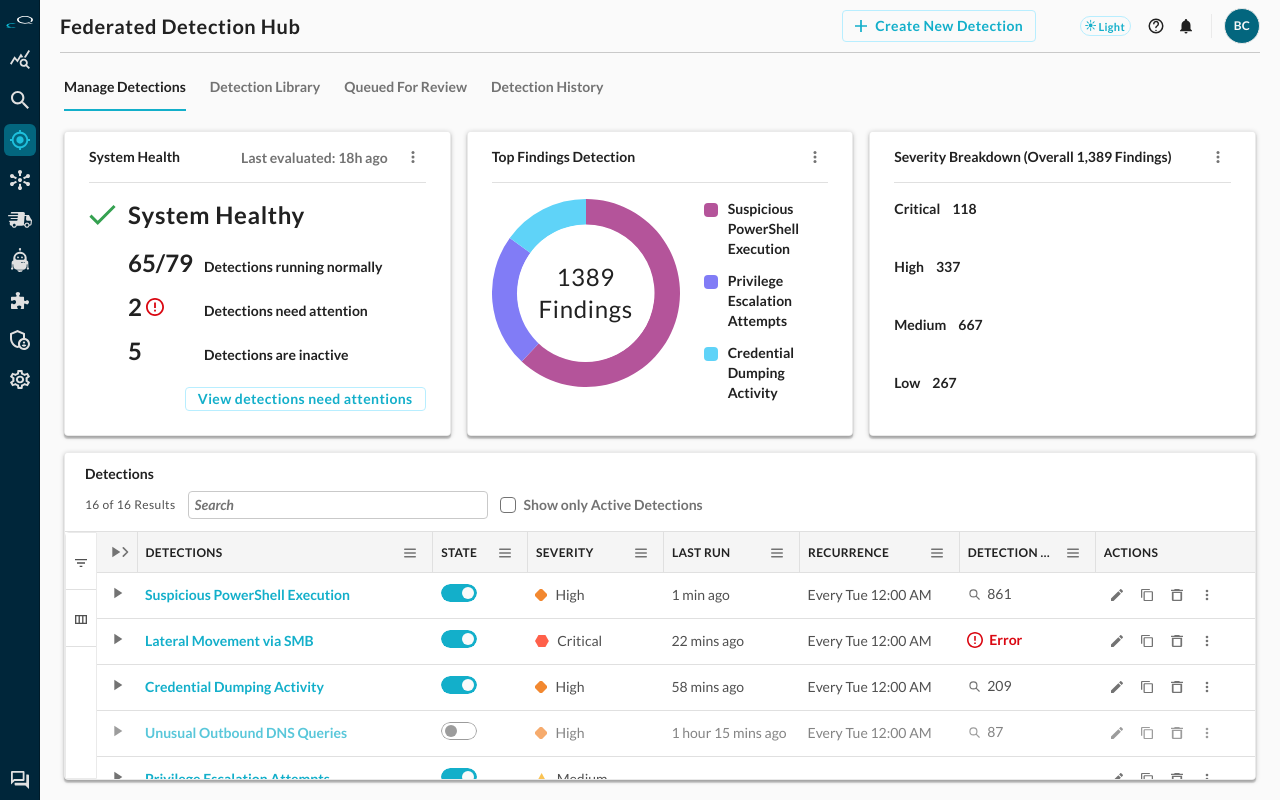
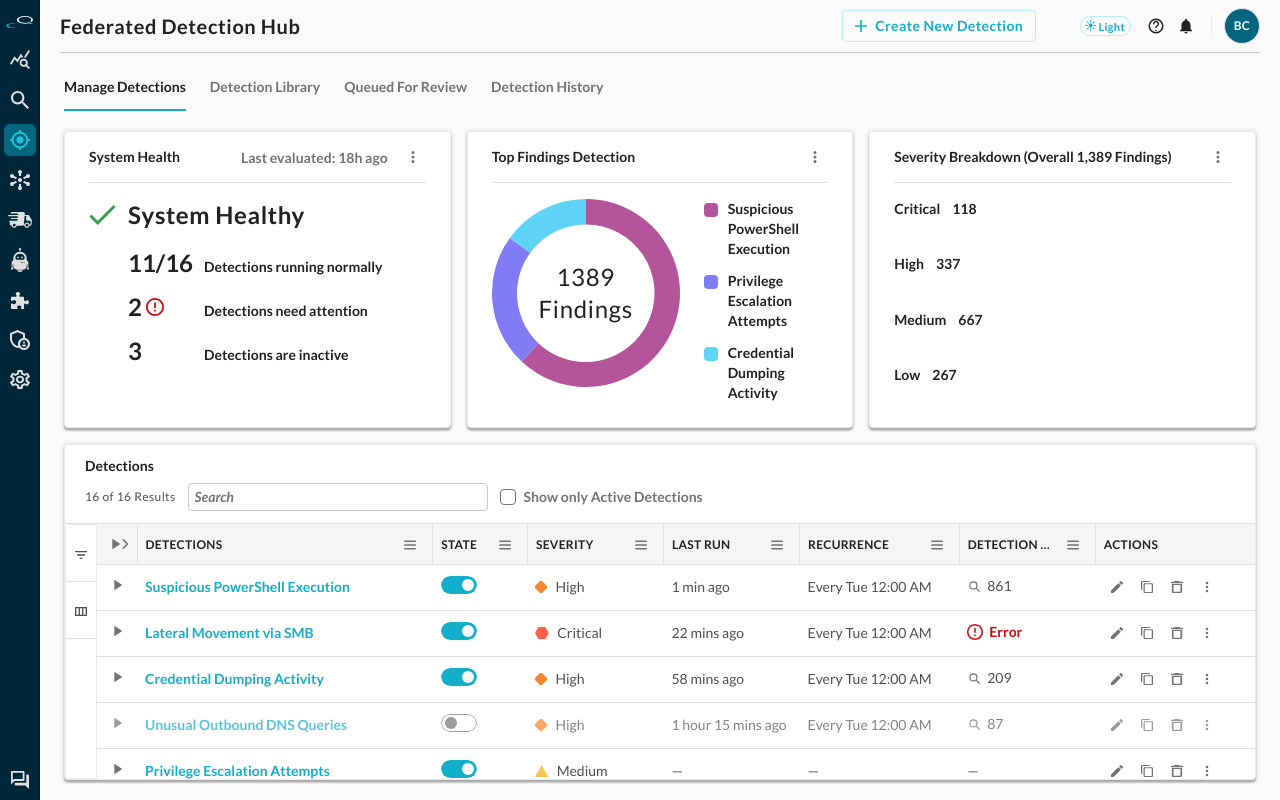
Before and after one commit to bcarberr/Mayfield, a React (Vite) app: page /federated-detection-hub in a window 1280 px wide. Built offline with nearby package versions, Linux system fonts and the light colour scheme.

Commit message:
Wire System Health categories to datagrid filters and broaden clear-filters.
Toggleable health links replace the need-attention button, and Clear All Filters now appears for any active filter including active-only.

Co-authored-by: Cursor <cursoragent@cursor.com>

```diff
--- a/src/components/federated-detection-hub/FederatedDetectionHubDashboard.tsx
+++ b/src/components/federated-detection-hub/FederatedDetectionHubDashboard.tsx
@@ -36,6 +36,26 @@ function rowMatchesSeverityFilter(rowSeverity: DetectionSeverity, filter: Breakd
 
 function detectionNeedsAttention(row: DetectionRow): boolean {
   return row.findings === "error";
+}
+
+type SystemHealthFilter = "running-normally" | "need-attention" | "inactive";
+
+const SYSTEM_HEALTH_FILTER_LABELS: Record<SystemHealthFilter, string> = {
+  "running-normally": "Running normally",
+  "need-attention": "Need attention",
+  inactive: "Inactive",
+};
+
+function detectionIsEnabled(row: DetectionRow, enabledById: Record<string, boolean>): boolean {
+  return enabledById[row.id] ?? row.enabled;
+}
+
+function detectionRunsNormally(row: DetectionRow, enabledById: Record<string, boolean>): boolean {
+  return detectionIsEnabled(row, enabledById) && !detectionNeedsAttention(row);
+}
+
+function detectionIsInactive(row: DetectionRow, enabledById: Record<string, boolean>): boolean {
+  return !detectionIsEnabled(row, enabledById);
 }
 
 function detectionMatchesSearch(row: DetectionRow, query: string, enabled: boolean): boolean {
@@ -268,8 +288,6 @@ const DETECTION_ROWS: DetectionRow[] = [
   },
 ];
 
-const NEED_ATTENTION_COUNT = DETECTION_ROWS.filter(detectionNeedsAttention).length;
-
 function HubCard({
   title,
   titleTrailing,
@@ -333,12 +351,26 @@ function HubTabs({ active, onChange }: { active: HubTab; onChange: (tab: HubTab)
 
 /** Figma `7671:8909` — System Health widget. */
 function SystemHealthCard({
+  runningNormallyCount,
+  totalCount,
   needAttentionCount,
-  onViewNeedAttention,
+  inactiveCount,
+  selectedFilter,
+  onFilterClick,
 }: {
+  runningNormallyCount: number;
+  totalCount: number;
   needAttentionCount: number;
-  onViewNeedAttention: () => void;
+  inactiveCount: number;
+  selectedFilter: SystemHealthFilter | null;
+  onFilterClick: (filter: SystemHealthFilter) => void;
 }) {
+  const linkClass = (filter: SystemHealthFilter) =>
+    cx(
+      "text-left text-sm font-semibold transition-colors hover:text-interactive-active hover:underline",
+      selectedFilter === filter ? "text-interactive-active underline" : "text-text-primary",
+    );
+
   return (
     <HubCard
       className="h-full"
@@ -355,26 +387,44 @@ function SystemHealthCard({
         <span className="text-2xl font-bold tracking-wide text-text-primary">System Healthy</span>
         <ul className="col-start-2 space-y-3">
           <li className="flex items-baseline gap-3">
-            <span className="w-16 shrink-0 text-2xl font-bold tabular-nums text-text-primary">65/79</span>
-            <span className="text-sm font-semibold text-text-primary">Detections running normally</span>
+            <span className="w-16 shrink-0 text-2xl font-bold tabular-nums text-text-primary">
+              {runningNormallyCount}/{totalCount}
+            </span>
+            <button
+              type="button"
+              aria-pressed={selectedFilter === "running-normally"}
+              className={linkClass("running-normally")}
+              onClick={() => onFilterClick("running-normally")}
+            >
+              Detections running normally
+            </button>
           </li>
           <li className="flex items-baseline gap-3">
             <span className="flex w-16 shrink-0 items-center gap-1">
               <span className="text-2xl font-bold tabular-nums text-text-primary">{needAttentionCount}</span>
               <Icon name="error-outline" size={18} className="shrink-0 text-feedback-negative" aria-hidden />
             </span>
-            <span className="text-sm font-semibold text-text-primary">Detections need attention</span>
+            <button
+              type="button"
+              aria-pressed={selectedFilter === "need-attention"}
+              className={linkClass("need-attention")}
+              onClick={() => onFilterClick("need-attention")}
+            >
+              Detections need attention
+            </button>
           </li>
           <li className="flex items-baseline gap-3">
-            <span className="w-16 shrink-0 text-2xl font-bold tabular-nums text-text-primary">5</span>
-            <span className="text-sm font-semibold text-text-primary">Detections are inactive</span>
+            <span className="w-16 shrink-0 text-2xl font-bold tabular-nums text-text-primary">{inactiveCount}</span>
+            <button
+              type="button"
+              aria-pressed={selectedFilter === "inactive"}
+              className={linkClass("inactive")}
+              onClick={() => onFilterClick("inactive")}
+            >
+              Detections are inactive
+            </button>
           </li>
         </ul>
-        <div className="col-start-2 flex justify-end pt-1">
-          <Button type="button" variant="secondary" size="small" onClick={onViewNeedAttention}>
-            View detections need attentions
-          </Button>
-        </div>
       </div>
     </HubCard>
   );
@@ -792,7 +842,7 @@ function DetectionsTable({
   onEnabledChange,
   detectionNameFilter,
   severityFilter,
-  needsAttentionFilter,
+  systemHealthFilter,
   searchQuery,
   onSearchQueryChange,
   showOnlyActive,
@@ -811,7 +861,7 @@ function DetectionsTable({
   onEnabledChange: (id: string, enabled: boolean) => void;
   detectionNameFilter: string | null;
   severityFilter: BreakdownSeverity | null;
-  needsAttentionFilter: boolean;
+  systemHealthFilter: SystemHealthFilter | null;
   searchQuery: string;
   onSearchQueryChange: (query: string) => void;
   showOnlyActive: boolean;
@@ -841,7 +891,8 @@ function DetectionsTable({
   const hasActiveFilters =
     detectionNameFilter != null ||
     severityFilter != null ||
-    needsAttentionFilter ||
+    systemHealthFilter != null ||
+    showOnlyActive ||
     searchQuery.trim().length > 0;
   const allExpanded = rows.length > 0 && rows.every((row) => expandedIds.has(row.id));
 
@@ -855,7 +906,8 @@ function DetectionsTable({
             {detectionNameFilter ? ` · ${detectionNameFilter}` : ""}
             {searchQuery.trim() ? ` · “${searchQuery.trim()}”` : ""}
             {severityFilter ? ` · ${severityFilter}` : ""}
-            {needsAttentionFilter ? " · Need attention" : ""}
+            {systemHealthFilter ? ` · ${SYSTEM_HEALTH_FILTER_LABELS[systemHealthFilter]}` : ""}
+            {showOnlyActive ? " · Active only" : ""}
           </p>
           <div className="flex shrink-0 flex-wrap items-center gap-3">
             <div className="w-[300px] shrink-0">
@@ -1065,20 +1117,34 @@ function ManageDetectionsContent() {
     Object.fromEntries(DETECTION_ROWS.map((r) => [r.id, r.enabled])),
   );
   const [showOnlyActive, setShowOnlyActive] = useState(false);
-  const [needsAttentionFilter, setNeedsAttentionFilter] = useState(false);
+  const [systemHealthFilter, setSystemHealthFilter] = useState<SystemHealthFilter | null>(null);
+
+  const systemHealthCounts = useMemo(() => {
+    const inactive = DETECTION_ROWS.filter((row) => detectionIsInactive(row, enabledById)).length;
+    const needAttention = DETECTION_ROWS.filter(detectionNeedsAttention).length;
+    const runningNormally = DETECTION_ROWS.filter((row) => detectionRunsNormally(row, enabledById)).length;
+    return {
+      inactive,
+      needAttention,
+      runningNormally,
+      total: DETECTION_ROWS.length,
+    };
+  }, [enabledById]);
 
   const filteredRows = useMemo(
     () =>
       DETECTION_ROWS.filter((row) => {
         if (detectionNameFilter && row.name !== detectionNameFilter) return false;
         if (severityFilter && !rowMatchesSeverityFilter(row.severity, severityFilter)) return false;
-        if (needsAttentionFilter && !detectionNeedsAttention(row)) return false;
+        if (systemHealthFilter === "need-attention" && !detectionNeedsAttention(row)) return false;
+        if (systemHealthFilter === "inactive" && !detectionIsInactive(row, enabledById)) return false;
+        if (systemHealthFilter === "running-normally" && !detectionRunsNormally(row, enabledById)) return false;
         const enabled = enabledById[row.id] ?? row.enabled;
         if (showOnlyActive && !enabled) return false;
         if (!detectionMatchesSearch(row, searchQuery, enabled)) return false;
         return true;
       }),
-    [detectionNameFilter, severityFilter, needsAttentionFilter, searchQuery, enabledById, showOnlyActive],
+    [detectionNameFilter, severityFilter, systemHealthFilter, searchQuery, enabledById, showOnlyActive],
   );
 
   const drawerRow = useMemo(
@@ -1113,16 +1179,16 @@ function ManageDetectionsContent() {
 
   const handleSegmentClick = (label: string) => {
     setDetectionNameFilter((current) => (current === label ? null : label));
-    setNeedsAttentionFilter(false);
+    setSystemHealthFilter(null);
   };
 
   const handleSeverityClick = (severity: BreakdownSeverity) => {
     setSeverityFilter((current) => (current === severity ? null : severity));
-    setNeedsAttentionFilter(false);
+    setSystemHealthFilter(null);
   };
 
-  const handleViewNeedAttention = () => {
-    setNeedsAttentionFilter(true);
+  const handleSystemHealthFilterClick = (filter: SystemHealthFilter) => {
+    setSystemHealthFilter((current) => (current === filter ? null : filter));
     setDetectionNameFilter(null);
     setSeverityFilter(null);
   };
@@ -1131,8 +1197,12 @@ function ManageDetectionsContent() {
     <>
       <div className="grid shrink-0 grid-cols-1 items-stretch gap-4 xl:grid-cols-3">
         <SystemHealthCard
-          needAttentionCount={NEED_ATTENTION_COUNT}
-          onViewNeedAttention={handleViewNeedAttention}
+          runningNormallyCount={systemHealthCounts.runningNormally}
+          totalCount={systemHealthCounts.total}
+          needAttentionCount={systemHealthCounts.needAttention}
+          inactiveCount={systemHealthCounts.inactive}
+          selectedFilter={systemHealthFilter}
+          onFilterClick={handleSystemHealthFilterClick}
         />
         <TopFindingsCard selectedLabel={detectionNameFilter} onSegmentClick={handleSegmentClick} />
         <SeverityBreakdownCard selectedSeverity={severityFilter} onSeverityClick={handleSeverityClick} />
@@ -1149,7 +1219,7 @@ function ManageDetectionsContent() {
         onEnabledChange={(id, enabled) => setEnabledById((current) => ({ ...current, [id]: enabled }))}
         detectionNameFilter={detectionNameFilter}
         severityFilter={severityFilter}
-        needsAttentionFilter={needsAttentionFilter}
+        systemHealthFilter={systemHealthFilter}
         searchQuery={searchQuery}
         onSearchQueryChange={setSearchQuery}
         showOnlyActive={showOnlyActive}
@@ -1158,7 +1228,8 @@ function ManageDetectionsContent() {
         onClearFilters={() => {
           setDetectionNameFilter(null);
           setSeverityFilter(null);
-          setNeedsAttentionFilter(false);
+          setSystemHealthFilter(null);
+          setShowOnlyActive(false);
           setSearchQuery("");
         }}
       />
```
